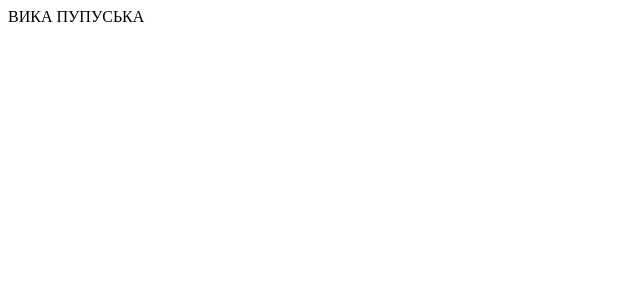
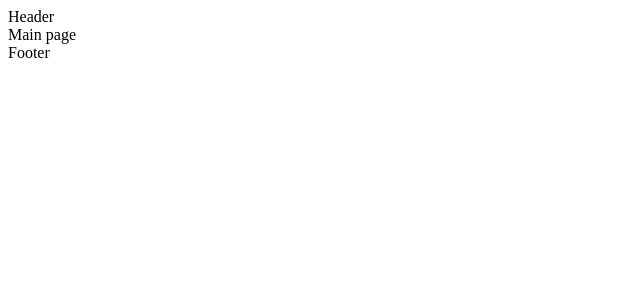
Before and after one commit to RusakovNikki/react-movie, a React (Create React App) app: page / in a window 1280 px wide. Shown: the top 300 px of the page, without its empty margins (0-640 px from the left). Built offline with nearby package versions, Linux system fonts and the light colour scheme.

Commit message:
add routes, header and footer

```diff
--- a/src/App.js
+++ b/src/App.js
@@ -1,8 +1,17 @@
+import { Routes, Route } from "react-router-dom";
+import Footer from "./components/Footer";
+import Header from "./components/Header";
+import MainPage from "./pages/MainPage";
+
 function App() {
   return (
-    <div>
-      ВИКА ПУПУСЬКА
-    </div>
+    <>
+    <Header/>
+    <Routes>
+      <Route path="/" element={ <MainPage/> } />
+    </Routes>
+    <Footer/>
+    </>
   );
 }
 
--- /dev/null
+++ b/src/components/Footer.jsx
@@ -0,0 +1,11 @@
+import React from 'react';
+
+const Footer = () => {
+  return (
+    <div>
+      Footer
+    </div>
+  );
+};
+
+export default Footer;
--- /dev/null
+++ b/src/components/Header.jsx
@@ -0,0 +1,11 @@
+import React from 'react';
+
+const Header = () => {
+  return (
+    <div>
+      Header
+    </div>
+  );
+};
+
+export default Header;
--- a/src/index.js
+++ b/src/index.js
@@ -1,10 +1,13 @@
 import React from 'react';
 import ReactDOM from 'react-dom/client';
+import { BrowserRouter } from 'react-router-dom';
 import App from './App';
 
 const root = ReactDOM.createRoot(document.getElementById('root'));
 root.render(
   <React.StrictMode>
-    <App />
+    <BrowserRouter>
+      <App />
+    </BrowserRouter>
   </React.StrictMode>
 );
--- /dev/null
+++ b/src/pages/MainPage.js
@@ -0,0 +1,11 @@
+import React from 'react';
+
+const MainPage = () => {
+  return (
+    <div>
+      Main page
+    </div>
+  );
+};
+
+export default MainPage;
```
